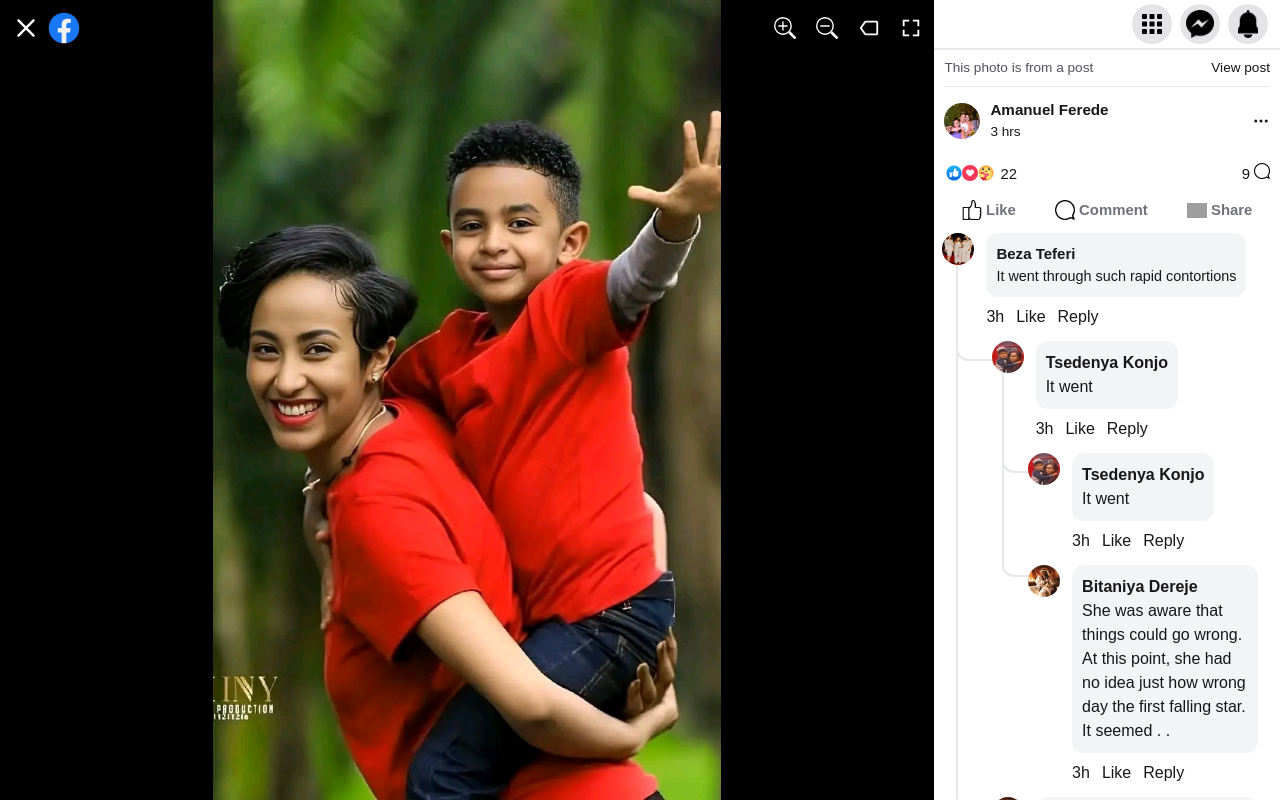
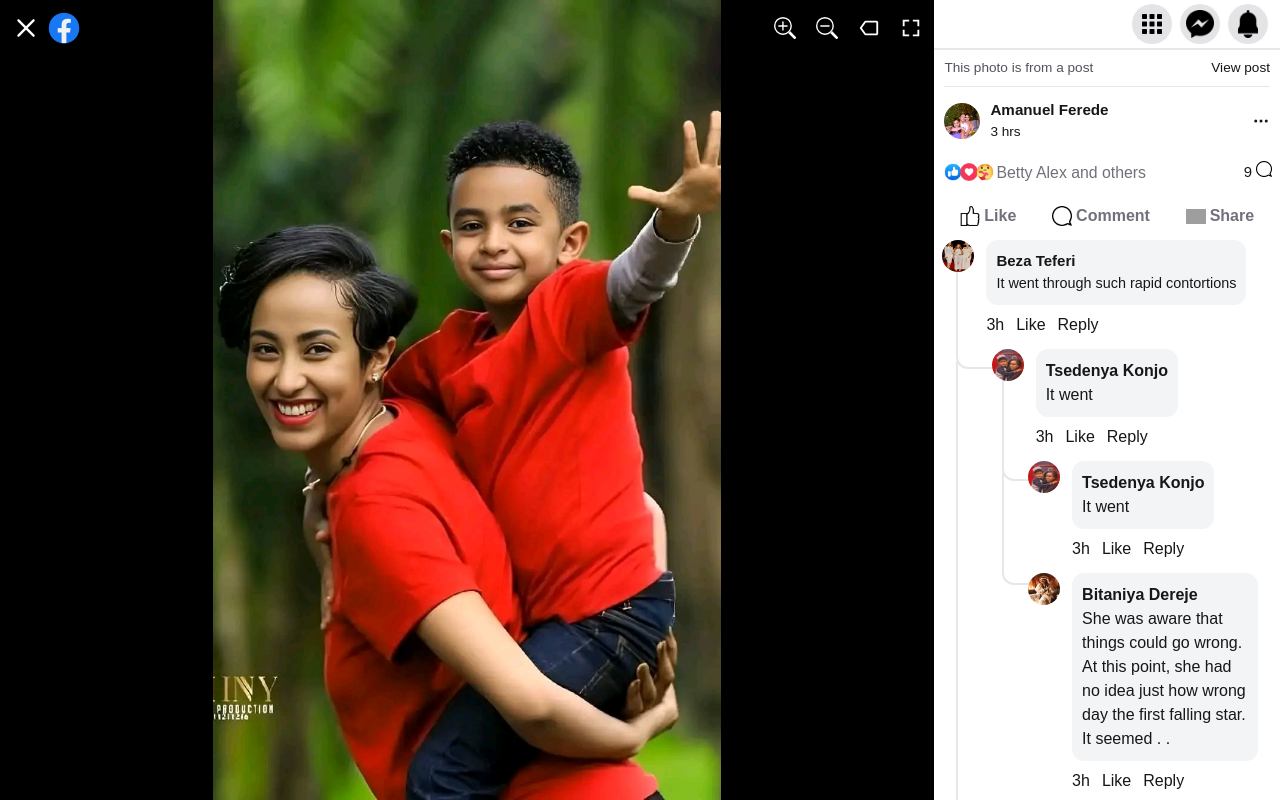
Before and after one commit to amanuelferede/fb-clone, a Next.js app: page /photo in a window 1280 px wide. Built offline with nearby package versions, Linux system fonts and the light colour scheme; grey boxes are pictures that could not be loaded.

Commit message:
fixed some ui issue

```diff
--- a/app/components/home/photo/footer.tsx
+++ b/app/components/home/photo/footer.tsx
@@ -1,94 +1,108 @@
 "use client";
+import { useAppDispatch, useAppSelector } from "@/app/store/hooks";
+import { openCommentModal, openReactionModal } from "@/app/store/slices/post";
 import Image from "next/image";
-import { useRef, useState } from "react";
+import { useEffect, useRef, useState } from "react";
+import ReactAPost from "../post/reactpost/reactionbox";
+import ReactionModal from "../reactionsmodal/reactionsmodal";
+
 export default function Footer() {
+  const dispatch = useAppDispatch();
+
+  const isReactionModalOpen = useAppSelector(
+    (state) => state.post.isReactionModalOpen
+  );
   const [toShowReactionBox, settoShowReactionBox] = useState<boolean>(false);
+
   const timoutId = useRef<NodeJS.Timeout | null>(null);
+  const timoutI2 = useRef<NodeJS.Timeout | null>(null);
   const showReactionEmojies = () => {
+    const _timeOutId = setTimeout(() => {
       settoShowReactionBox(true);
+    }, 1000);
+    timoutI2.current = _timeOutId;
   };
   const hideReactionEmojies = () => {
+    clearTimeout(timoutI2.current!);
+
     const _timeOutId = setTimeout(() => {
       settoShowReactionBox(false);
-    }, 2000);
+    }, 1000);
     timoutId.current = _timeOutId;
   };
 
   const keepShowingReactionEmojies = () => {
     clearTimeout(timoutId.current!);
-    settoShowReactionBox(true);
   };
+
+  const showCommentModal = () => {
+    dispatch(openCommentModal(true));
+  };
+
+  const showReactionModal = () => {
+    dispatch(openReactionModal(true));
+  };
+
+  useEffect(() => {
+    console.log(toShowReactionBox);
+  }, [toShowReactionBox]);
   return (
-    <div className="relative ">
+    <>
+      <div className="relative">
         {toShowReactionBox && (
+          <ReactAPost
+            hideReactionEmojies={hideReactionEmojies}
+            keepShowingReactionEmojies={keepShowingReactionEmojies}
+            toShowReactionBox={toShowReactionBox}
+          />
+        )}
+        <div className="flex items-center justify-between  px-2 py-1.5">
           <div
-          className={`w-[90%] flex space-x h-auto bg-white shadow-sm rounded-3xl absolute left-2 bottom-11.5 `}
-          onMouseLeave={hideReactionEmojies}
-          onMouseOver={keepShowingReactionEmojies}
+            className="flex items-center space-x cursor-pointer"
+            onClick={showReactionModal}
           >
+            <div className="flex items-center -space-x-1.5">
               <Image
                 alt="like"
                 src={`/reactions/like.png`}
-            width={0}
-            height={0}
-            sizes="100vh"
-            className="w-11 h-11 rounded-full cursor-pointer  block reaction-emoji-animation"
+                width={22}
+                height={22}
               />
               <Image
-            alt="like"
+                alt="love"
                 src={`/reactions/love.png`}
-            width={0}
-            height={0}
-            sizes="100vh"
-            className="w-11 h-11 rounded-full cursor-pointer  block reaction-emoji-animation"
+                width={22}
+                height={22}
               />
               <Image
                 alt="like"
                 src={`/reactions/care.png`}
+                width={22}
+                height={22}
+              />
+            </div>
+
+            <p className=" text-zinc-500 text-[0.99rem]">
+              Betty Alex and others
+            </p>
+          </div>
+          <div className="flex space-x-1">
+            <p className="text-[0.93rem]">9</p>
+            <Image
+              alt="Facebook"
+              src={"/post footer/comment.png"}
               width={0}
               height={0}
               sizes="100vh"
-            className="w-11 h-11 rounded-full cursor-pointer  block reaction-emoji-animation"
-          />
-          <Image
-            alt="like"
-            src={`/reactions/haha.png`}
-            width={0}
-            height={0}
-            sizes="100vh"
-            className="w-11 h-11 rounded-full cursor-pointer  block reaction-emoji-animation"
-          />
-          <Image
-            alt="like"
-            src={`/reactions/wow.png`}
-            width={0}
-            height={0}
-            sizes="100vh"
-            className="w-11 h-11 rounded-full cursor-pointer  block reaction-emoji-animation"
-          />
-          <Image
-            alt="like"
-            src={`/reactions/sad.png`}
-            width={0}
-            height={0}
-            sizes="100vh"
-            className="w-11 h-11 rounded-full cursor-pointer  block reaction-emoji-animation"
-          />
-          <Image
-            alt="like"
-            src={`/reactions/angry.png`}
-            width={0}
-            height={0}
-            sizes="100vh"
-            className="w-11 h-11 rounded-full cursor-pointer  block reaction-emoji-animation"
+              className="w-4 h-4 "
             />
           </div>
-      )}
+        </div>
 
-      <div className=" flex items-center justify-between px-2 pb-1.5">
+        <div className=" flex items-center justify-between px-2 pb-1.5 mt-2">
           <div
             className="flex  space-x-1 grow px-1.5 py-1.5 items-center justify-center cursor-pointer rounded-sm hover:bg-zinc-50"
-          onMouseOver={showReactionEmojies}
+            onMouseEnter={showReactionEmojies}
             onMouseLeave={hideReactionEmojies}
           >
             <Image
@@ -97,9 +111,12 @@ export default function Footer() {
               width={20}
               height={20}
             />
-          <p className="font-semibold text-zinc-500 text-[0.93rem]">Like</p>
+            <p className="font-semibold text-zinc-500">Like</p>
           </div>
-        <div className="flex  space-x-1 grow px-1.5 py-1.5 items-center justify-center cursor-pointer rounded-sm hover:bg-zinc-50">
+          <div
+            className="flex  space-x-1 grow px-1.5 py-1.5 items-center justify-center cursor-pointer rounded-sm hover:bg-zinc-50"
+            onClick={showCommentModal}
+          >
             <Image
               alt="comment"
               src={`/post footer/comment.png`}
@@ -107,7 +124,7 @@ export default function Footer() {
               height={20}
               className="object-cover"
             />
-          <p className="font-semibold text-zinc-500 text-[0.93rem]">Comment</p>
+            <p className="font-semibold text-zinc-500">Comment</p>
           </div>
           <div className="flex  space-x-1 grow px-1.5 py-1.5 items-center justify-center cursor-pointer rounded-sm hover:bg-zinc-50">
             <Image
@@ -117,9 +134,12 @@ export default function Footer() {
               width={20}
               height={20}
             />
-          <p className="font-semibold text-zinc-500 text-[0.93rem]">Share</p>
+            <p className="font-semibold text-zinc-500">Share</p>
           </div>
         </div>
       </div>
+
+      {isReactionModalOpen && <ReactionModal />}
+    </>
   );
 }
--- a/app/components/home/post/common/grid/more.tsx
+++ b/app/components/home/post/common/grid/more.tsx
@@ -26,7 +26,7 @@ export default function GridMore({
                   className={`h-full grow ${
                     type === "share" && index === 0
                       ? "rounded-tl-xl"
-                      : type === "original"
+                      : type === "original" || type === undefined
                         ? ""
                         : "rounded-tr-2xl"
                   }`}
--- a/app/components/home/post/common/grid/two.tsx
+++ b/app/components/home/post/common/grid/two.tsx
@@ -23,7 +23,11 @@ export default function GridTwo({
             <Link className="w-1/2 h-full" href={`/photo`} key={media.id}>
               <div
                 className={`w-full h-full ${
-                  type === "share" ? "rounded-tl-xl" : "rounded-tr-xl"
+                  type === "share"
+                    ? "rounded-tl-xl"
+                    : type === undefined
+                      ? ""
+                      : "rounded-tr-xl"
                 }`}
                 style={{
                   backgroundPosition: "top center",
@@ -46,7 +50,11 @@ export default function GridTwo({
           <Link className="h-1/2 w-full" href={`/photo`} key={media.id}>
             <div
               className={`h-full w-full ${
-                type === "share" ? "rounded-tl-xl" : "rounded-tr-xl"
+                type === "share"
+                  ? "rounded-tl-xl"
+                  : type === undefined
+                    ? ""
+                    : "rounded-tr-xl"
               }`}
               style={{
                 backgroundPosition: "top center",
--- a/app/components/navbar.tsx
+++ b/app/components/navbar.tsx
@@ -158,7 +158,7 @@ export default function TopBar() {
                   >
                     <Image
                       alt="Facebook"
-                      src={`/addpost/friends.png`}
+                      src={`/add post/group.png`}
                       width={0}
                       height={0}
                       sizes="100vh"
--- a/app/photo/page.tsx
+++ b/app/photo/page.tsx
@@ -1,11 +1,11 @@
 import Image from "next/image";
 import { FiMoreHorizontal } from "react-icons/fi";
-import Footer from "../components/home/photo/footer";
 import Comments from "../components/home/photo/comments";
 import { CgClose } from "react-icons/cg";
 import { BsZoomIn, BsZoomOut } from "react-icons/bs";
 import { BiFullscreen, BiTag } from "react-icons/bi";
 import Link from "next/link";
+import Footer from "../components/home/photo/footer";
 export default function Photo() {
   return (
     <>
@@ -74,48 +74,7 @@ export default function Photo() {
                 <FiMoreHorizontal className="w-4.5 h-4.5" />
               </div>
             </div>
-            <div className="my-2 flex justify-between px-2.5">
-              <div className="flex space-x-1">
-                <div className="flex -space-x-1">
-                  <Image
-                    alt="Facebook"
-                    src={"/reactions/like.png"}
-                    width={0}
-                    height={0}
-                    sizes="100vh"
-                    className="w-5 h-5 "
-                  />
-                  <Image
-                    alt="Facebook"
-                    src={"/reactions/love.png"}
-                    width={0}
-                    height={0}
-                    sizes="100vh"
-                    className="w-5 h-5 "
-                  />
-                  <Image
-                    alt="Facebook"
-                    src={"/reactions/care.png"}
-                    width={0}
-                    height={0}
-                    sizes="100vh"
-                    className="w-5 h-5 "
-                  />
-                </div>
-                <p className="text-[0.93rem]">22</p>
-              </div>
-              <div className="flex space-x-1">
-                <p className="text-[0.93rem]">9</p>
-                <Image
-                  alt="Facebook"
-                  src={"/post footer/comment.png"}
-                  width={0}
-                  height={0}
-                  sizes="100vh"
-                  className="w-4 h-4 "
-                />
-              </div>
-            </div>
+
             <Footer />
             <Comments />
           </div>
```
Also changed, not shown: app/components/home/postmodal/postmodal.tsx (+7 -7 lines). Lines whose indentation alone changed are shown as unchanged.
